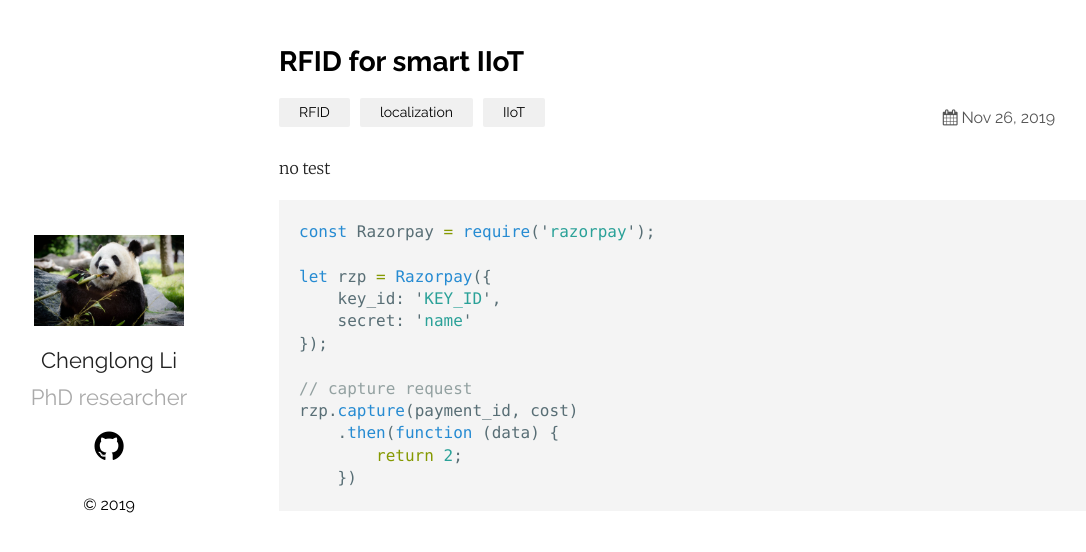
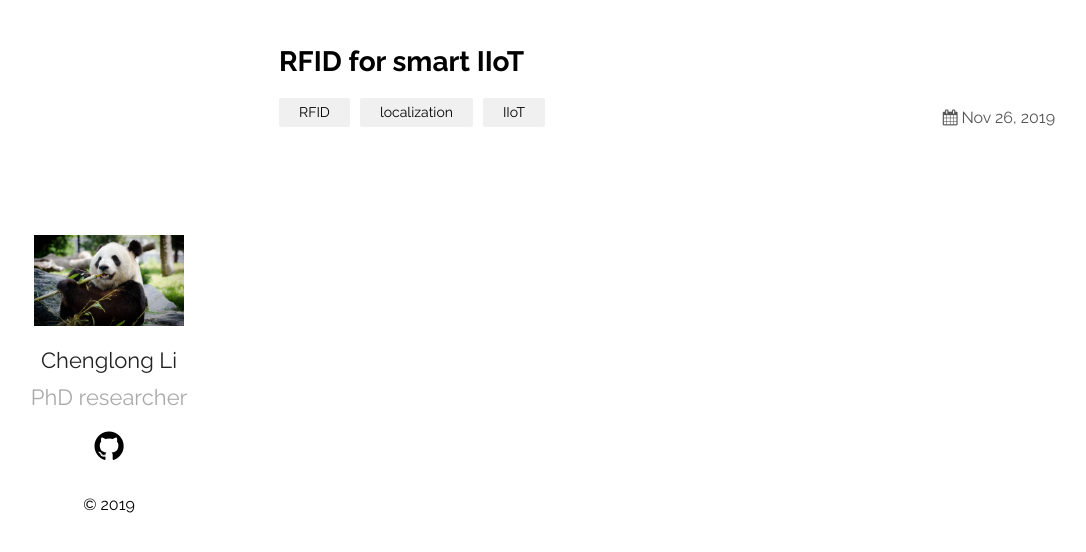
Before and after one commit to CheLi1994/CheLi1994.github.io, a Jekyll site: the page built from _posts/2019-03-23-welcome-to-jekyll.markdown, in a window 1280 px wide. Shown: the top 552 px of the page, without its empty margins (76-1162 px from the left). Built offline with Jekyll 4.4.1, drawn with Linux system fonts in a browser that asks for light colours.

Commit message:
updatebio

````diff
--- a/_config.yml
+++ b/_config.yml
@@ -1,10 +1,11 @@
 title: Your awesome title
 author: Chenglong Li
 email: chenglong.li@ugent.be
-description: > # this means to ignore newlines until "show_exerpts:"
-  Write an awesome description for your new site here. You can edit this
-  line in _config.yml. It will appear in your document head meta (for
-  Google search results) and in your feed.xml site description.
+description: Chenglong Li was enrolled as a doctoral researcher at Ghent University-IMEC
+ in Dec. 2018, where he is currently pursuing the PhD degree in the subject of UAV
+ communications and localization for industrial applications. His current research
+ interests include indoor localization based on UAV platform, networking planing
+ and channel modeling for localization, UAV communications, and V2X channel measurement.
 show_excerpts: true # set to true to show excerpts on the homepage
 
 # Minima date format
@@ -19,7 +20,7 @@ plainwhite:
 
   # generate social links in footer
   social_links:
-    github:  CheLi1994
+    github: CheLi1994
     rss: rss
     # dribbble: jekyll
     # facebook: jekyll
@@ -33,7 +34,6 @@ plainwhite:
     # telegram: jekyll
     # googleplus: +jekyll
     # microdotblog: jekyll
-
     # Mastodon instances
     # mastodon:
     # - username: jekyll
@@ -44,7 +44,7 @@ plainwhite:
 # If you want to link only specific pages in your header, uncomment
 # this and add the path to the pages in order as they should show up
 header_pages:
- - about.md
+  - about.md
 
 # Build settings
 theme: plainwhite
--- a/_posts/2019-03-23-welcome-to-jekyll.markdown
+++ b/_posts/2019-03-23-welcome-to-jekyll.markdown
@@ -4,19 +4,3 @@ title:  "RFID for smart IIoT"
 date:   2019-11-26
 categories: RFID localization IIoT
 ---
-no test
-
-```javascript
-const Razorpay = require('razorpay');
-
-let rzp = Razorpay({
-	key_id: 'KEY_ID',
-	secret: 'name'
-});
-
-// capture request
-rzp.capture(payment_id, cost)
-	.then(function (data) {
-		return 2;
-	})
-```
````
